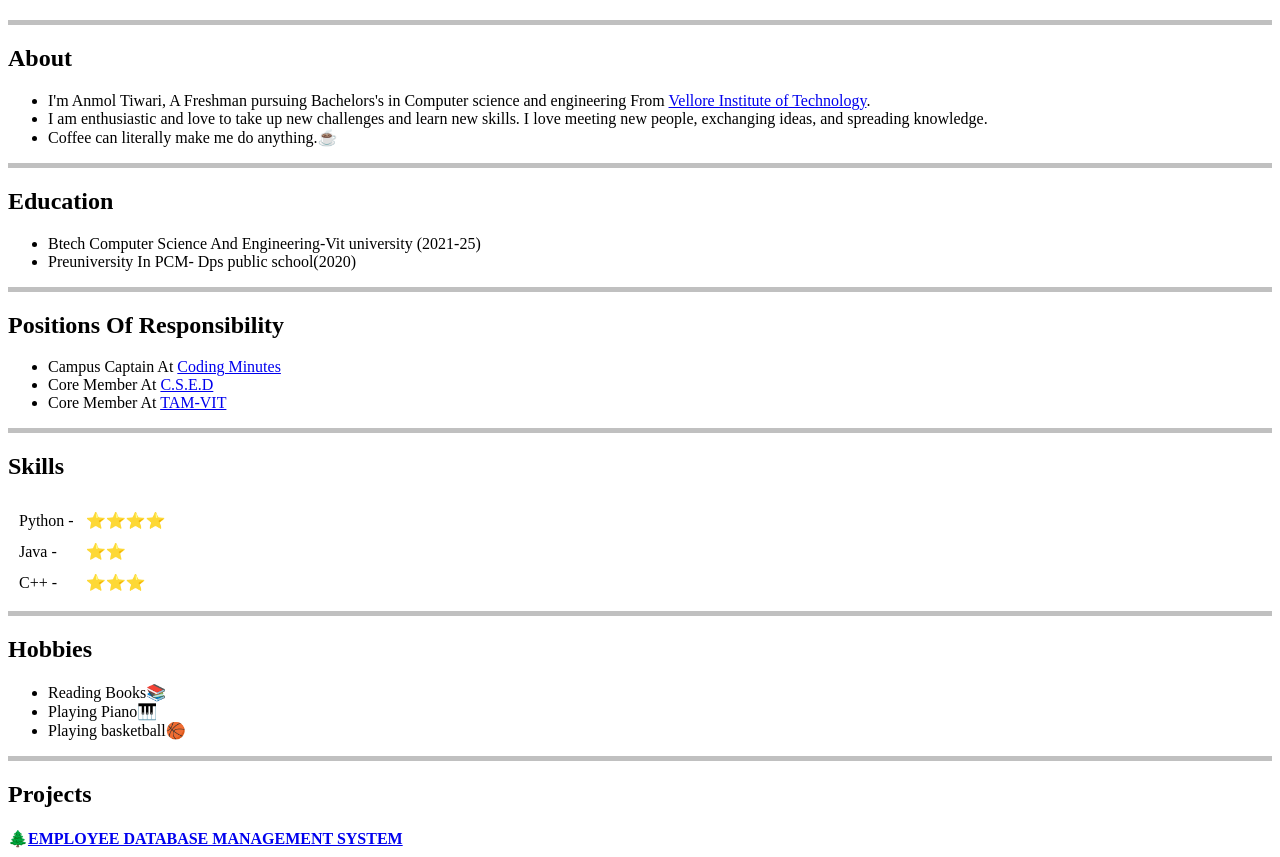
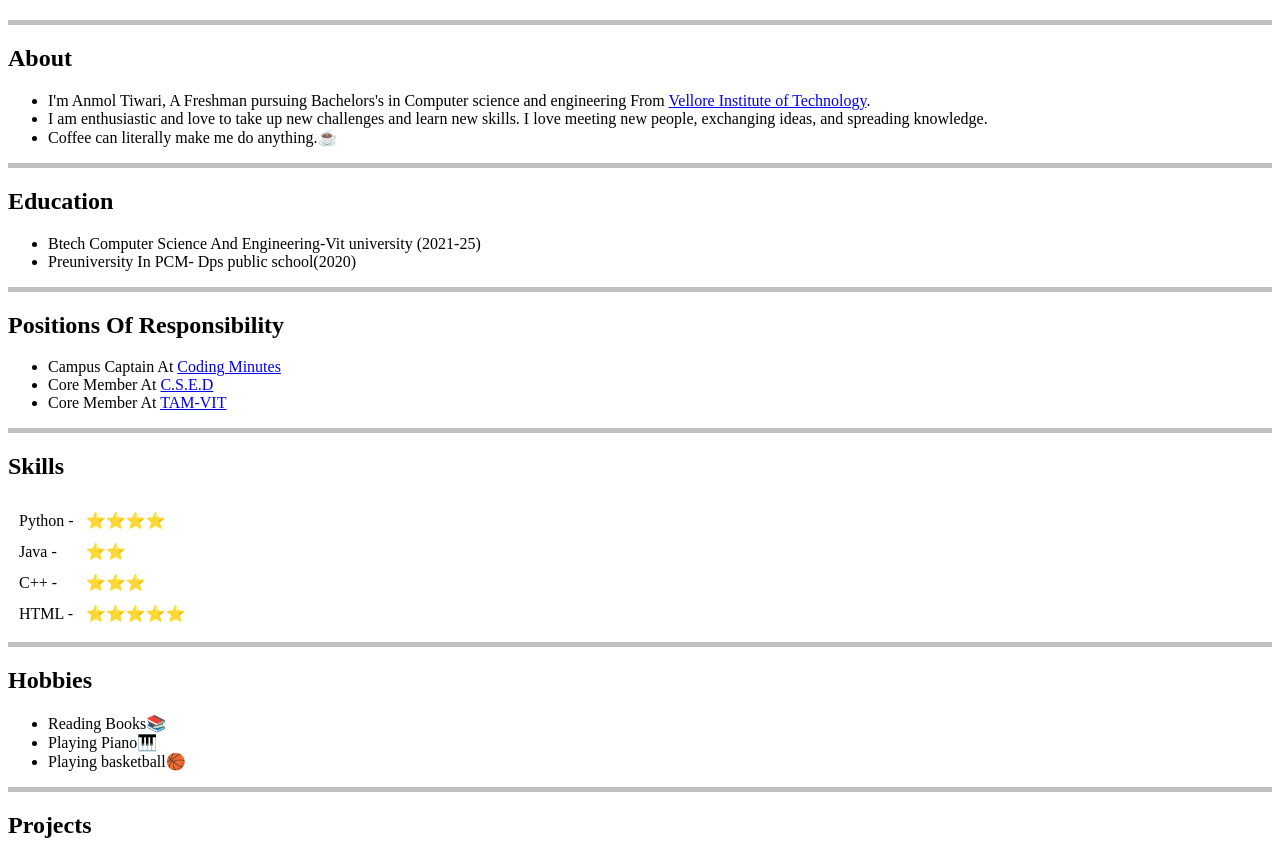
Before and after one commit to anmoltiwari0712/Portfolio, a plain HTML site: page index.html in a window 1280 px wide. Shown: the part 222-1079 px from the top of the page. Drawn offline with Linux system fonts and the light colour scheme.

Commit message:
Update index.html

```diff
--- a/index.html
+++ b/index.html
@@ -65,6 +65,10 @@
       <td>C++ - </td>
       <td>⭐⭐⭐</td>
     </tr>
+    <tr>
+      <td>HTML - </td>
+      <td>⭐⭐⭐⭐⭐</td>
+    </tr>
 
   </table>
   <hr size='5' color="silver">
```
